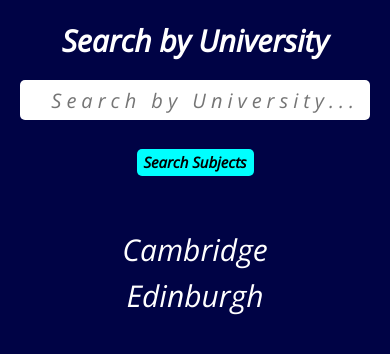
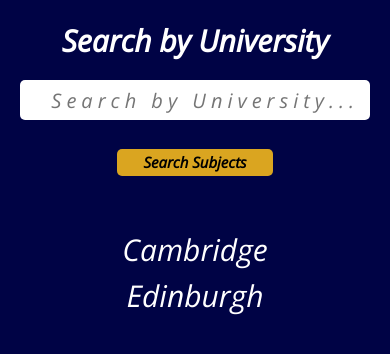
Before and after one commit to AlvarJolin/UniVerse, a plain HTML site: page index.html in a window 390 px wide. Drawn offline with nearby package versions, Linux system fonts and the light colour scheme.

Commit message:
Update University Project Main Page.css

```diff
--- a/University Project Main Page.css
+++ b/University Project Main Page.css
@@ -43,15 +43,15 @@
 
     .othersearchbutton {
         margin-top: 1%;
-        background-color:aqua;
+        background-color:goldenrod;
         height: 27px;
-        width: 30%;
+        width: 40%;
         display: flex;
         justify-content: center;
         text-align: center;
         align-items: center;
         font-family: 'Open Sans', sans-serif;
-        font-weight:700;
+        font-weight:600;
         border: none;
         font-size: 15px;
         border-top-left-radius: 5px;
```
